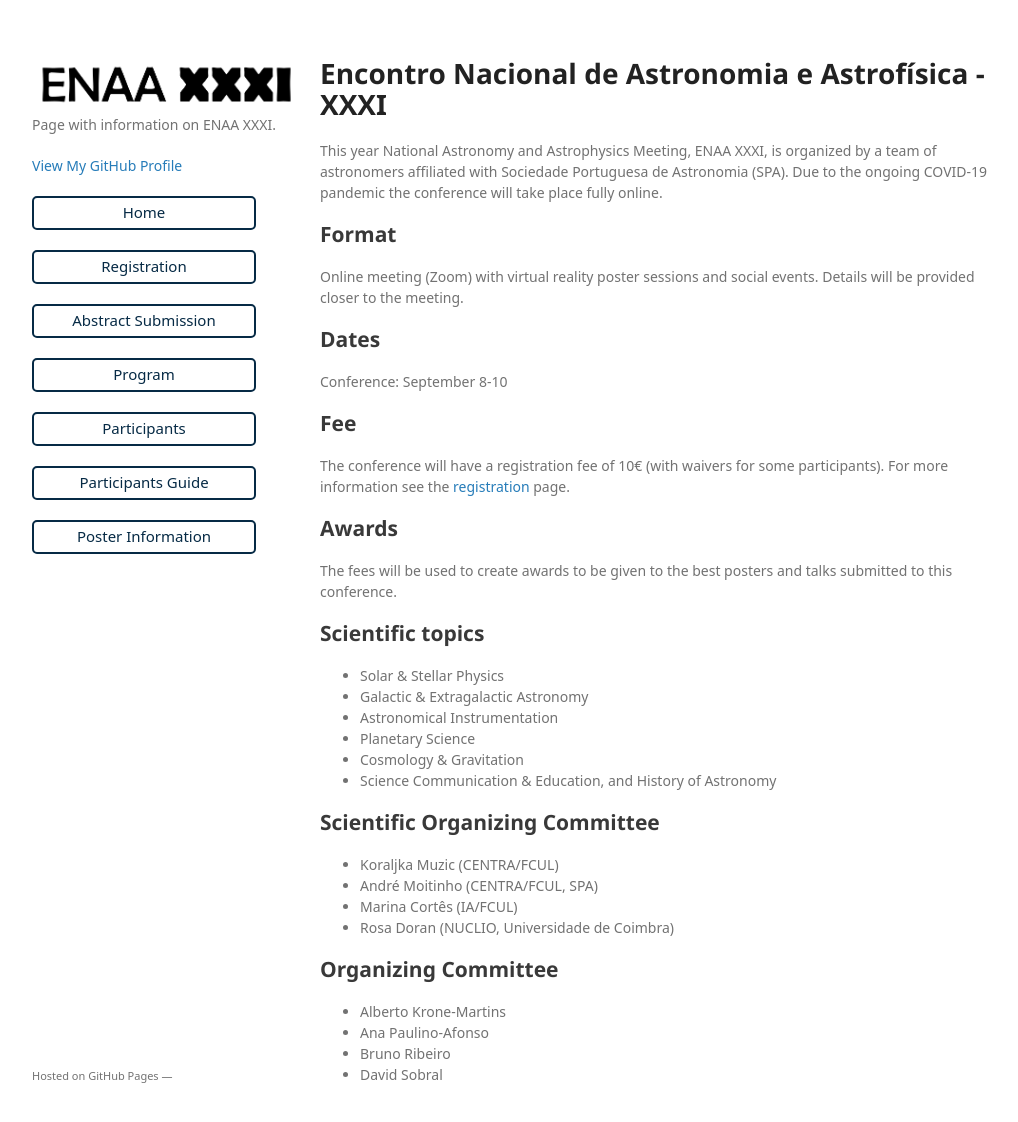
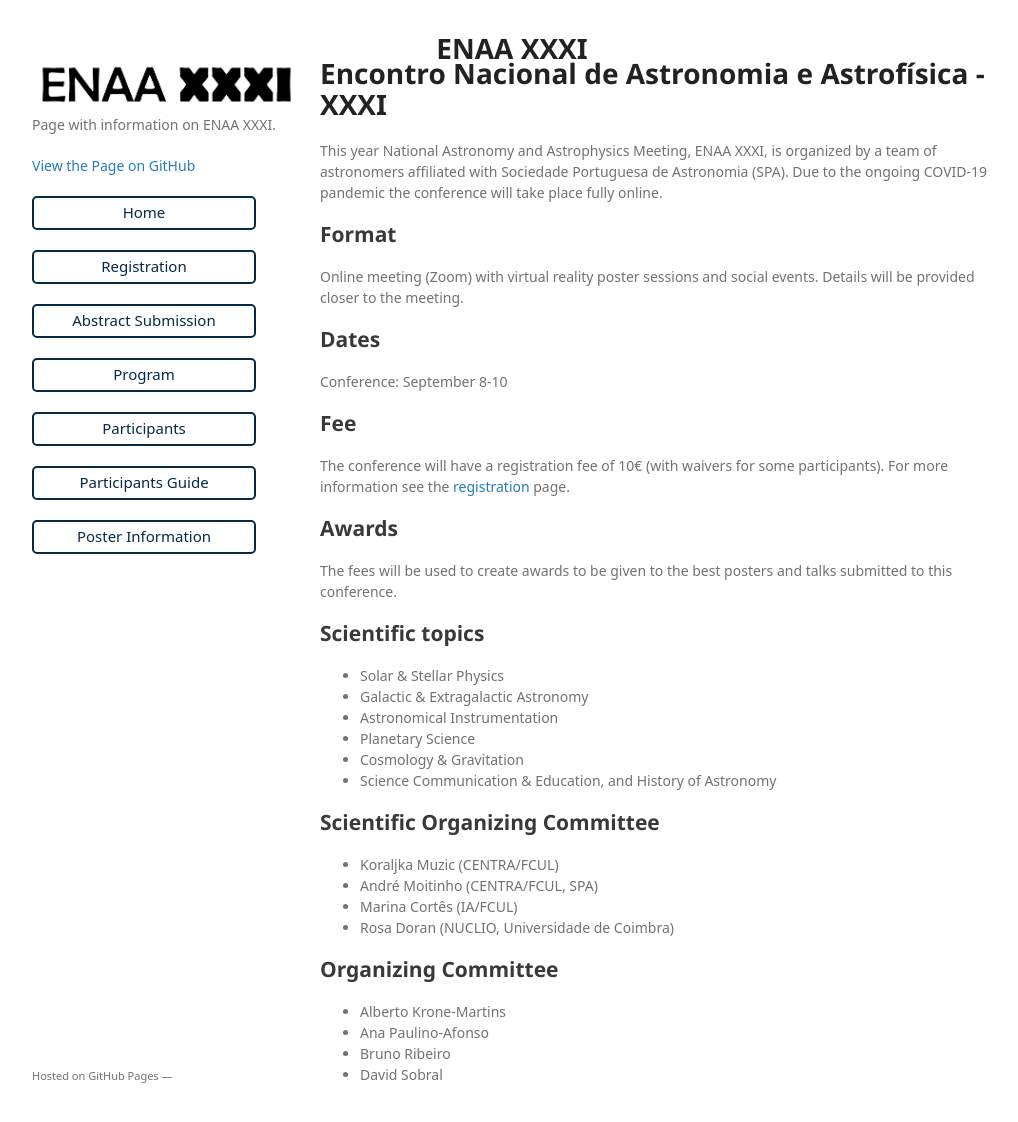
Before and after one commit to ENAAXXXI/ENAAXXXI.github.io, a Jekyll site: the page built from index.md, in a window 1280 px wide and 1155 px high. Shown: the top 1122 px of the window, without its empty margins (128-1146 px from the left). Built offline with Jekyll 4.4.1, drawn with Linux system fonts in a browser that asks for light colours; some web fonts are replaced; our own code applies the rules of GitHub Pages for plain Markdown files; grey boxes are pictures that could not be loaded.

Commit message:
Header test update

```diff
--- a/_layouts/default.html
+++ b/_layouts/default.html
@@ -1,13 +1,8 @@
 <!DOCTYPE html>
 <html lang="{{ site.lang | default: "en-US" }}">
 
-<!-- <div class="header-image">
-    <div class="header-text">
-      <h1>ENAA XXXI</h1>
-    </div>
-  </div> -->
 
-  <head>
+<head>
     <meta charset="UTF-8">
     <meta http-equiv="X-UA-Compatible" content="IE=edge">
     <meta name="viewport" content="width=device-width, initial-scale=1">
@@ -17,7 +12,14 @@
     <!--[if lt IE 9]>
     <script src="https://cdnjs.cloudflare.com/ajax/libs/html5shiv/3.7.3/html5shiv.min.js"></script>
     <![endif]-->
-  </head>
+
+<div class="header-image">
+    <div class="header-text">
+      <h1>ENAA XXXI</h1>
+    </div>
+</div>
+
+</head>
   <body>
     <div class="wrapper">
       <header>
@@ -33,7 +35,7 @@
         {% endif %}
 
         {% if site.github.is_user_page %}
-        <p class="view"><a href="{{ site.github.owner_url }}">View My GitHub Profile</a></p>
+        <p class="view"><a href="{{ site.github.owner_url }}">View the Page on GitHub</a></p>
         {% endif %}
 
         <ul class="downloads">
```
